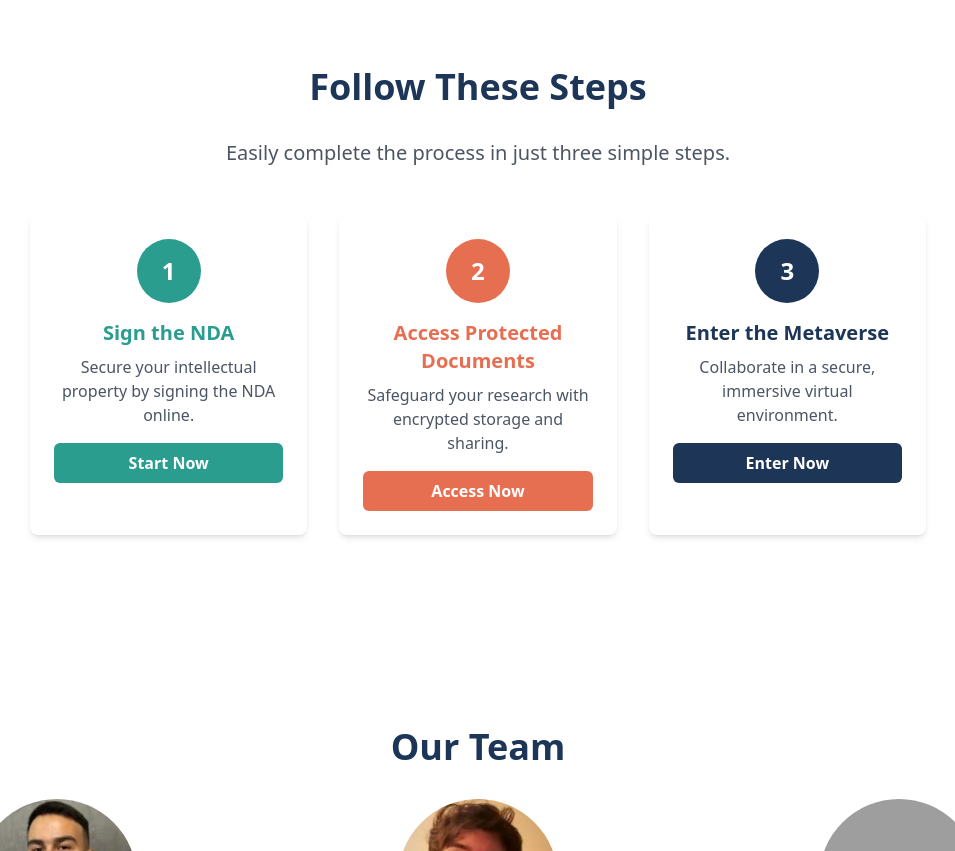
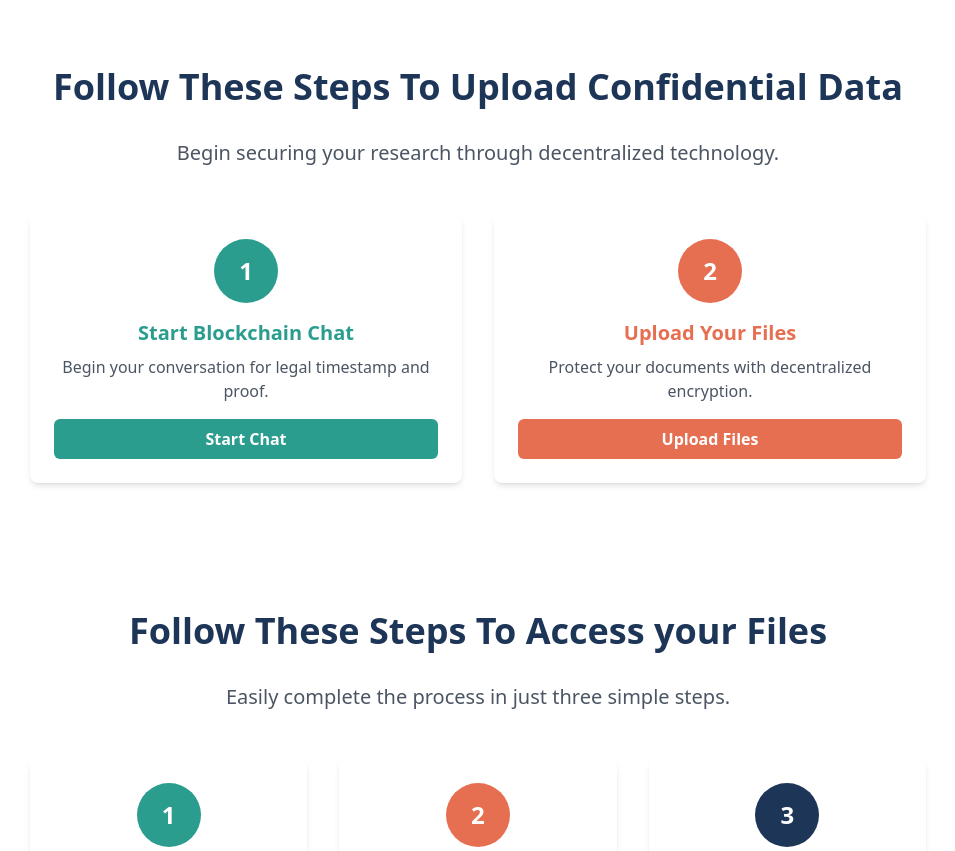
Before and after one commit to surgicalbrasil/surgicalbrasil.github.io, a website: page index.html in a window 1280 px wide. Shown: the part 2153-3004 px from the top of the page, without its empty margins (162-1117 px from the left). Drawn offline with nearby package versions, Linux system fonts and the light colour scheme; grey boxes are pictures that could not be loaded.

Commit message:
Updated client journey

```diff
--- a/index.html
+++ b/index.html
@@ -100,8 +100,6 @@
 </section>
 
 
-
-
 <!-- Solution Section with Animate.css -->
 <section id="solution" class="py-12 px-4 bg-white sm:py-16 sm:px-8">
   <div class="max-w-7xl mx-auto">
@@ -141,10 +139,42 @@
       </div>
     </div>
 
+<section id="cta-step-guide" class="w-full py-16 px-4 sm:px-8">
+  <div class="max-w-4xl mx-auto text-center">
+    <h2 class="text-3xl sm:text-4xl font-bold mb-8 text-[#1D3557]">Follow These Steps To Upload Confidential Data</h2>
+    <p class="text-lg sm:text-xl text-gray-600 mb-12">Begin securing your research through decentralized technology.</p>
+
+    <!-- Two Steps -->
+    <div class="grid grid-cols-1 md:grid-cols-2 gap-8">
+
+      <!-- Step 1 -->
+      <div class="flex flex-col items-center text-center bg-white p-6 rounded-lg shadow-md animate__animated animate__fadeInLeft">
+        <div class="w-16 h-16 bg-[#2A9D8F] text-white rounded-full flex items-center justify-center text-2xl font-bold mb-4">1</div>
+        <h3 class="text-xl font-semibold text-[#2A9D8F] mb-2">Start Blockchain Chat</h3>
+        <p class="text-gray-600 mb-4">Begin your conversation for legal timestamp and proof.</p>
+        <a href="https://chat.blockchain.example" class="w-full px-4 py-2 bg-[#2A9D8F] text-white rounded-md hover:bg-[#1B7D6A] transition duration-300 text-sm sm:text-base font-semibold" target="_blank" rel="noopener noreferrer">
+          Start Chat
+        </a>
+      </div>
+
+      <!-- Step 2 -->
+      <div class="flex flex-col items-center text-center bg-white p-6 rounded-lg shadow-md animate__animated animate__fadeInRight">
+        <div class="w-16 h-16 bg-[#E76F51] text-white rounded-full flex items-center justify-center text-2xl font-bold mb-4">2</div>
+        <h3 class="text-xl font-semibold text-[#E76F51] mb-2">Upload Your Files</h3>
+        <p class="text-gray-600 mb-4">Protect your documents with decentralized encryption.</p>
+        <a href="https://surgical-brasil.on-fleek.app/upload" class="w-full px-4 py-2 bg-[#E76F51] text-white rounded-md hover:bg-[#C8553D] transition duration-300 text-sm sm:text-base font-semibold" target="_blank" rel="noopener noreferrer">
+          Upload Files
+        </a>
+      </div>
+    </div>
+  </div>
+</section>
+
+
     <!-- Call to Action Buttons -->
     <section id="cta-step-guide" class="w-full  py-16 px-4 sm:px-8">
       <div class="max-w-4xl mx-auto text-center">
-        <h2 class="text-3xl sm:text-4xl font-bold mb-8 text-[#1D3557]">Follow These Steps</h2>
+        <h2 class="text-3xl sm:text-4xl font-bold mb-8 text-[#1D3557]">Follow These Steps To Access your Files</h2>
         <p class="text-lg sm:text-xl text-gray-600 mb-12">Easily complete the process in just three simple steps.</p>
 
         <!-- Steps -->
```
